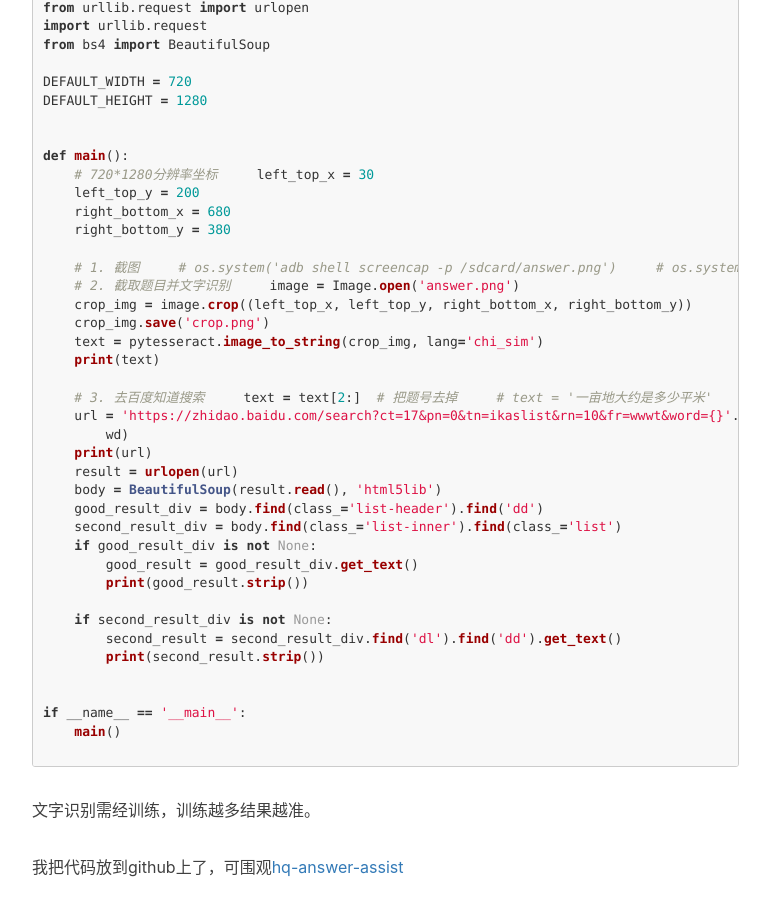
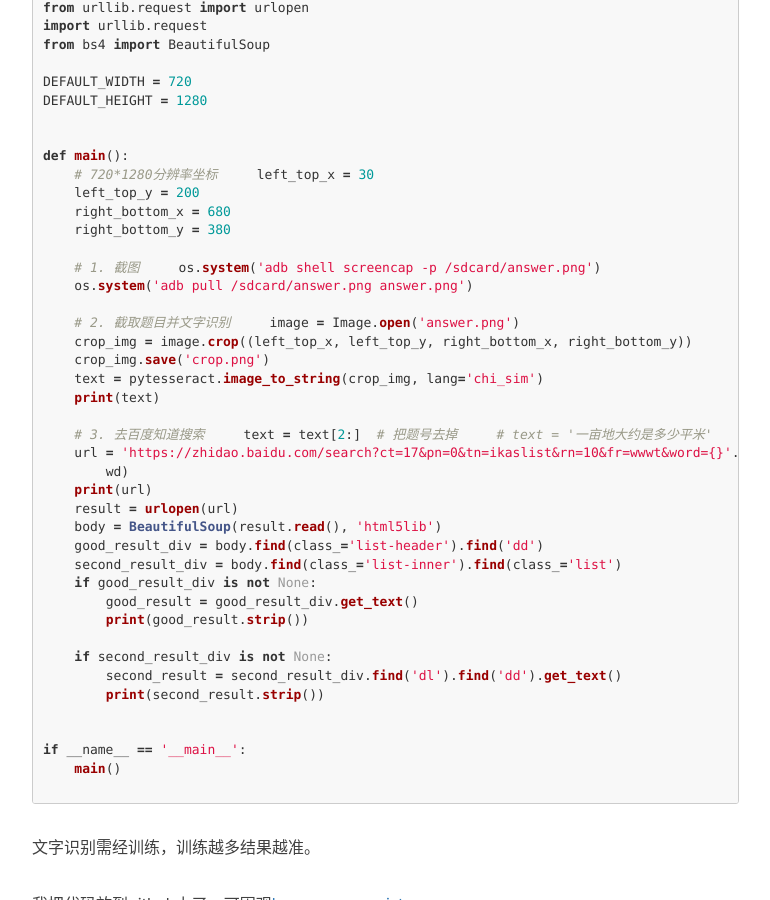
Before and after one commit to wangtonghe/wangtonghe.github.io, a Jekyll site: the page built from _posts/2018-01-10-百万英雄类游戏辅助.md, in a window 1280 px wide and 900 px high, scrolled down 1274 px. Shown: the whole window, without its empty margins (233-1003 px from the left). Built offline with Jekyll 4.4.1, drawn with Linux system fonts in a browser that asks for light colours; nearby versions of some CDN libraries; comment, search, counter and statistics services are not loaded.

Commit message:
去掉注释

```diff
--- a/_posts/2018-01-10-百万英雄类游戏辅助.md
+++ b/_posts/2018-01-10-百万英雄类游戏辅助.md
@@ -51,8 +51,8 @@ def main():
     right_bottom_y = 380
 
     # 1. 截图
-    # os.system('adb shell screencap -p /sdcard/answer.png')
-    # os.system('adb pull /sdcard/answer.png answer.png')
+    os.system('adb shell screencap -p /sdcard/answer.png')
+    os.system('adb pull /sdcard/answer.png answer.png')
 
     # 2. 截取题目并文字识别
     image = Image.open('answer.png')
```
